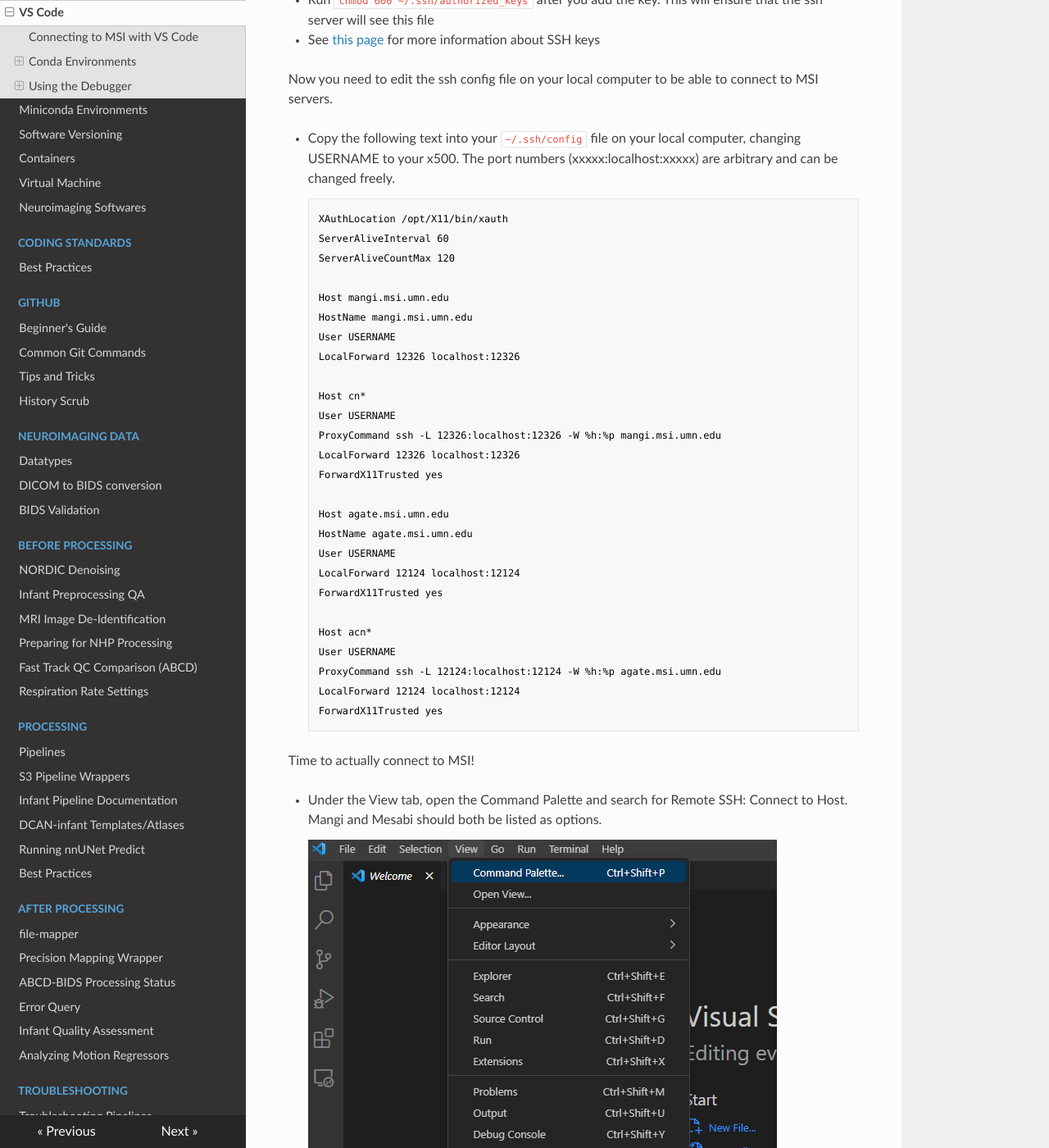
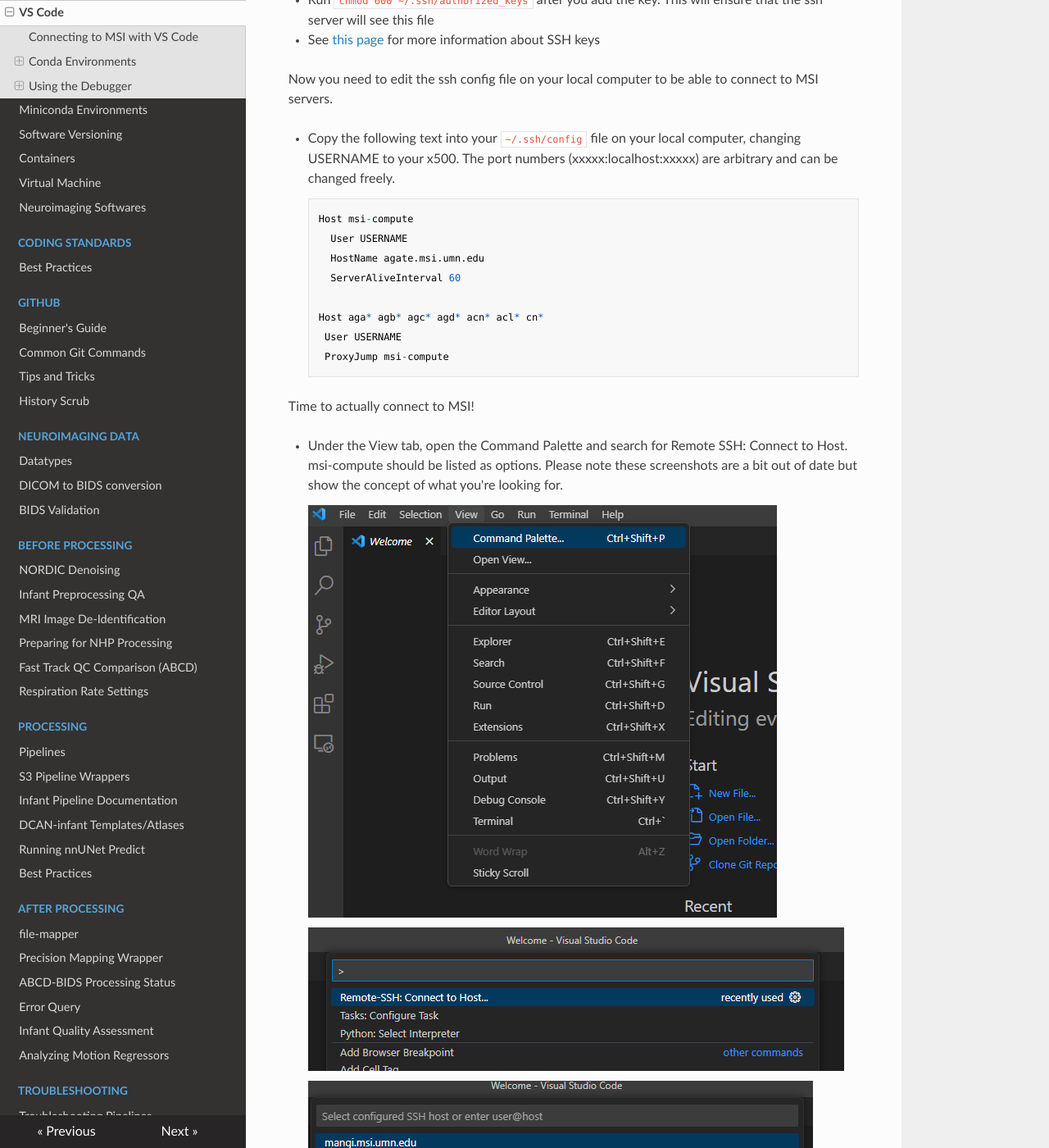
Before and after one commit to DCAN-Labs/cdni-brain, an MkDocs documentation site: the page built from docs/vscode.md, in a window 1280 px wide and 1400 px high, scrolled down 1028 px. Shown: the whole window at 82% size. Built offline with MkDocs 1.6.1, drawn with Linux system fonts in a browser that asks for light colours; nearby versions of some CDN libraries.

Commit message:
update ssh config

```diff
--- a/docs/vscode.md
+++ b/docs/vscode.md
@@ -46,36 +46,18 @@ Now you need to edit the ssh config file on your local computer to be able to co
 
 - Copy the following text into your `~/.ssh/config` file on your local computer, changing USERNAME to your x500. The port numbers (xxxxx:localhost:xxxxx) are arbitrary and can be changed freely.
 
-        XAuthLocation /opt/X11/bin/xauth
-        ServerAliveInterval 60
-        ServerAliveCountMax 120
+        Host msi-compute
+          User USERNAME
+          HostName agate.msi.umn.edu
+          ServerAliveInterval 60
 
-        Host mangi.msi.umn.edu
-        HostName mangi.msi.umn.edu
-        User USERNAME
-        LocalForward 12326 localhost:12326
-
-        Host cn*
-        User USERNAME
-        ProxyCommand ssh -L 12326:localhost:12326 -W %h:%p mangi.msi.umn.edu
-        LocalForward 12326 localhost:12326
-        ForwardX11Trusted yes
-
-        Host agate.msi.umn.edu
-        HostName agate.msi.umn.edu
-        User USERNAME
-        LocalForward 12124 localhost:12124
-        ForwardX11Trusted yes
-
-        Host acn*
-        User USERNAME
-        ProxyCommand ssh -L 12124:localhost:12124 -W %h:%p agate.msi.umn.edu
-        LocalForward 12124 localhost:12124
-        ForwardX11Trusted yes
+        Host aga* agb* agc* agd* acn* acl* cn*
+         User USERNAME
+         ProxyJump msi-compute
 
 Time to actually connect to MSI!
 
- - Under the View tab, open the Command Palette and search for Remote SSH: Connect to Host. Mangi and Mesabi should both be listed as options.
+ - Under the View tab, open the Command Palette and search for Remote SSH: Connect to Host. msi-compute should be listed as options. Please note these screenshots are a bit out of date but show the concept of what you're looking for.
 
     ![Command Palette](img/command_palette.png)
 
```
